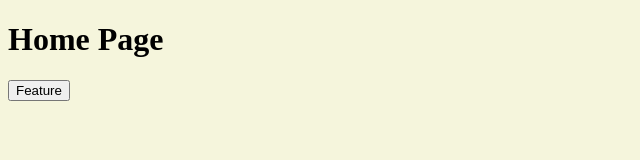
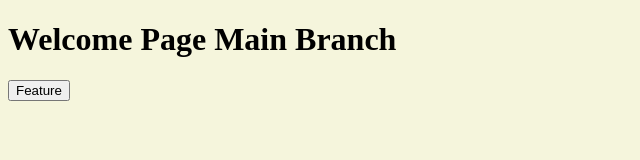
Before and after one commit to umar6202/P_Alpha, a plain HTML site: page index.html in a window 1280 px wide. Shown: the whole page, without its empty margins (0-640 px from the left). Drawn offline with Linux system fonts and the light colour scheme.

Commit message:
main branch h1 content change

```diff
--- a/index.html
+++ b/index.html
@@ -13,7 +13,7 @@
 
 </head>
 <body>
-    <h1>Home Page</h1>
+    <h1>Welcome Page Main Branch</h1>
     <button>Feature</button>
 </body>
 </html>
```
